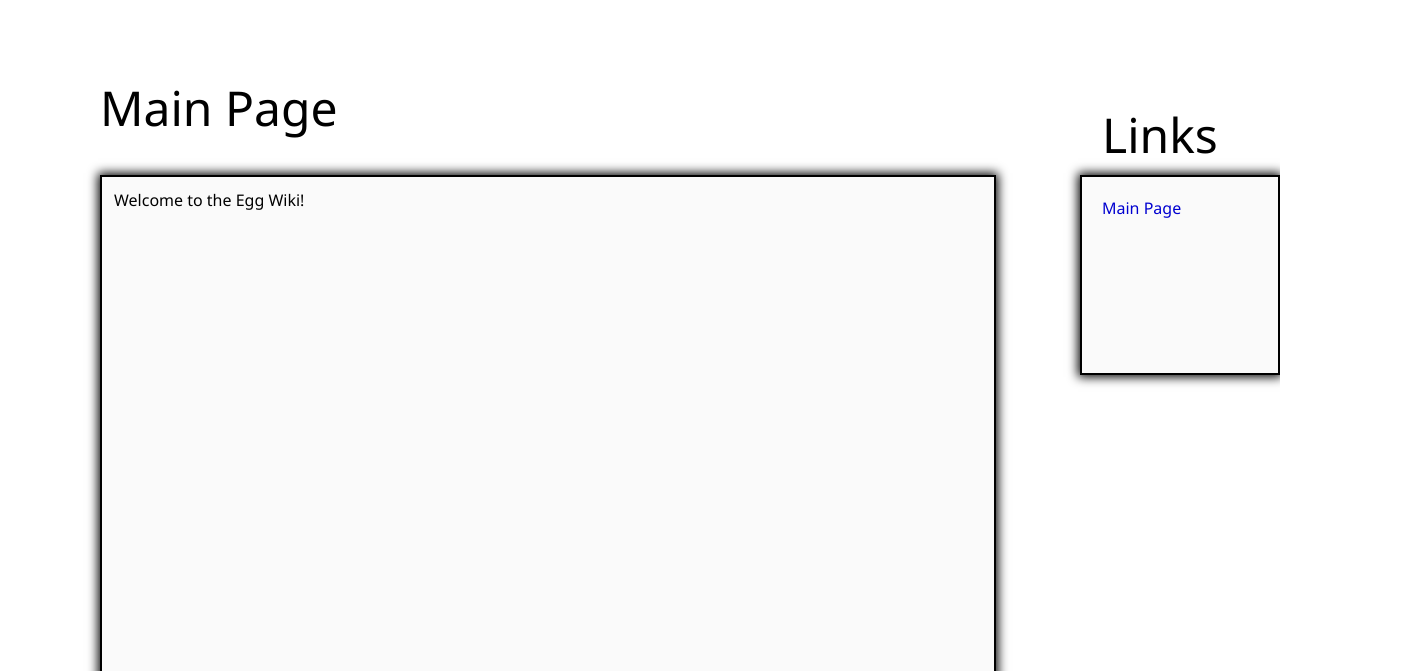
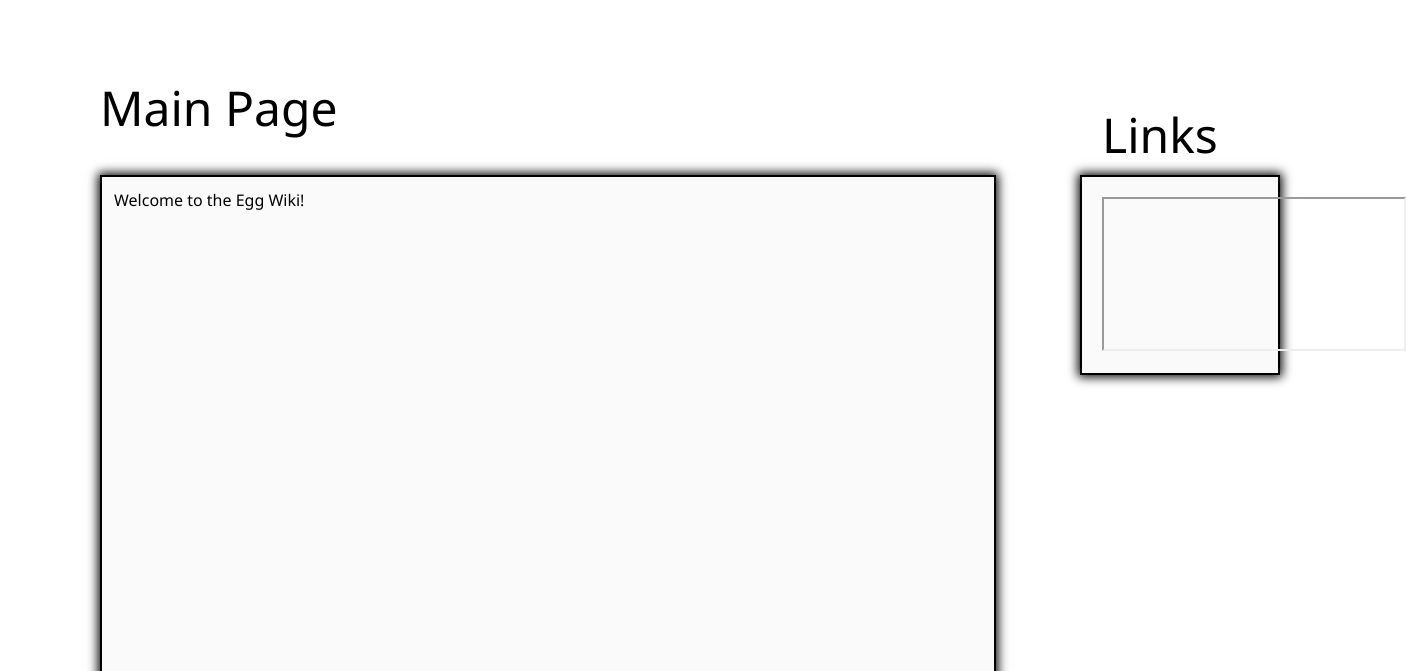
Before and after one commit to WoodStuff/WoodStuff.github.io, a plain HTML site: page wiki/index.html in a window 1280 px wide. Shown: the part 129-800 px from the top of the page, 1406 px wide, since content can reach past the window. Drawn offline with Linux system fonts and the light colour scheme.

Commit message:
Update index.html

```diff
--- a/wiki/index.html
+++ b/wiki/index.html
@@ -27,7 +27,7 @@
 		</div>
 		<div id="links" class="content shadow">
 			<t id="linktext">Links</t>
-			<a href="https://woodstuff.github.io/wiki">Main Page</a>
+			<iframe href=iframes/links.html">
 		</div>
 	</body>
 </html>
```
